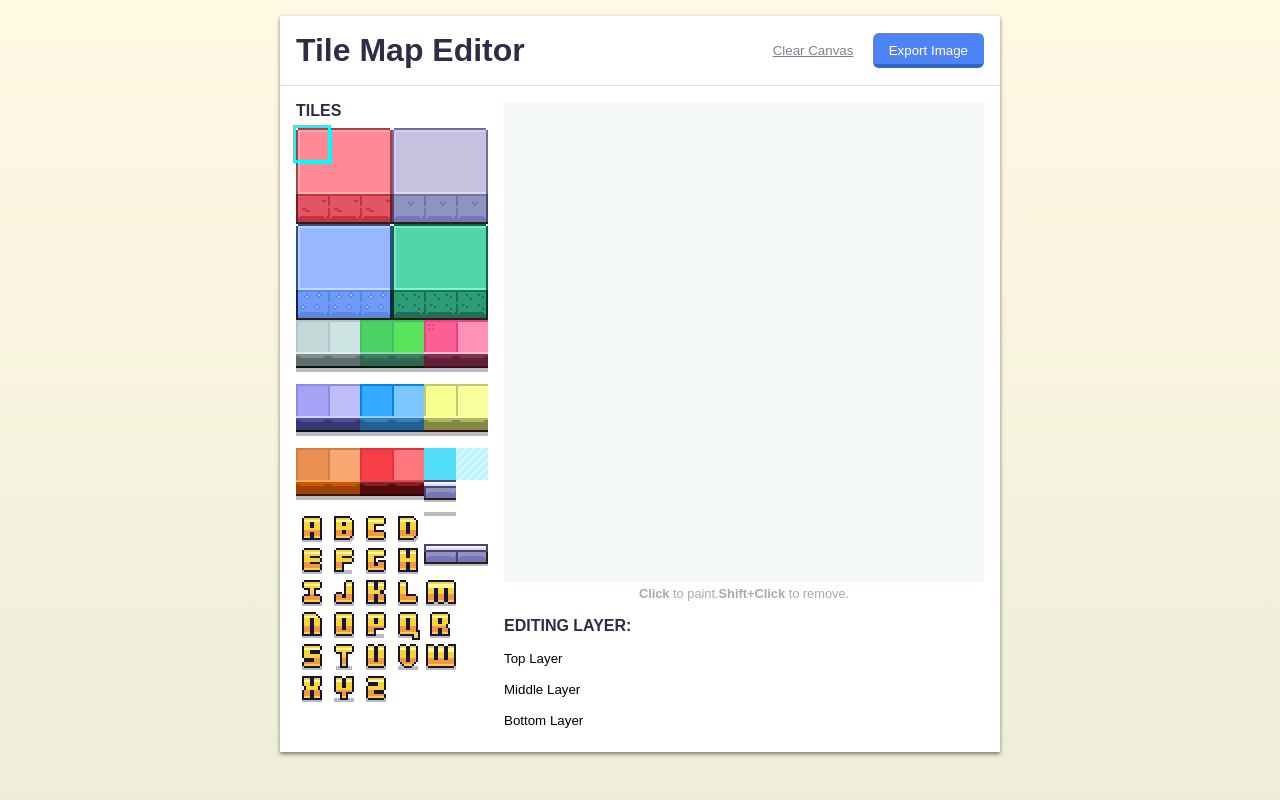
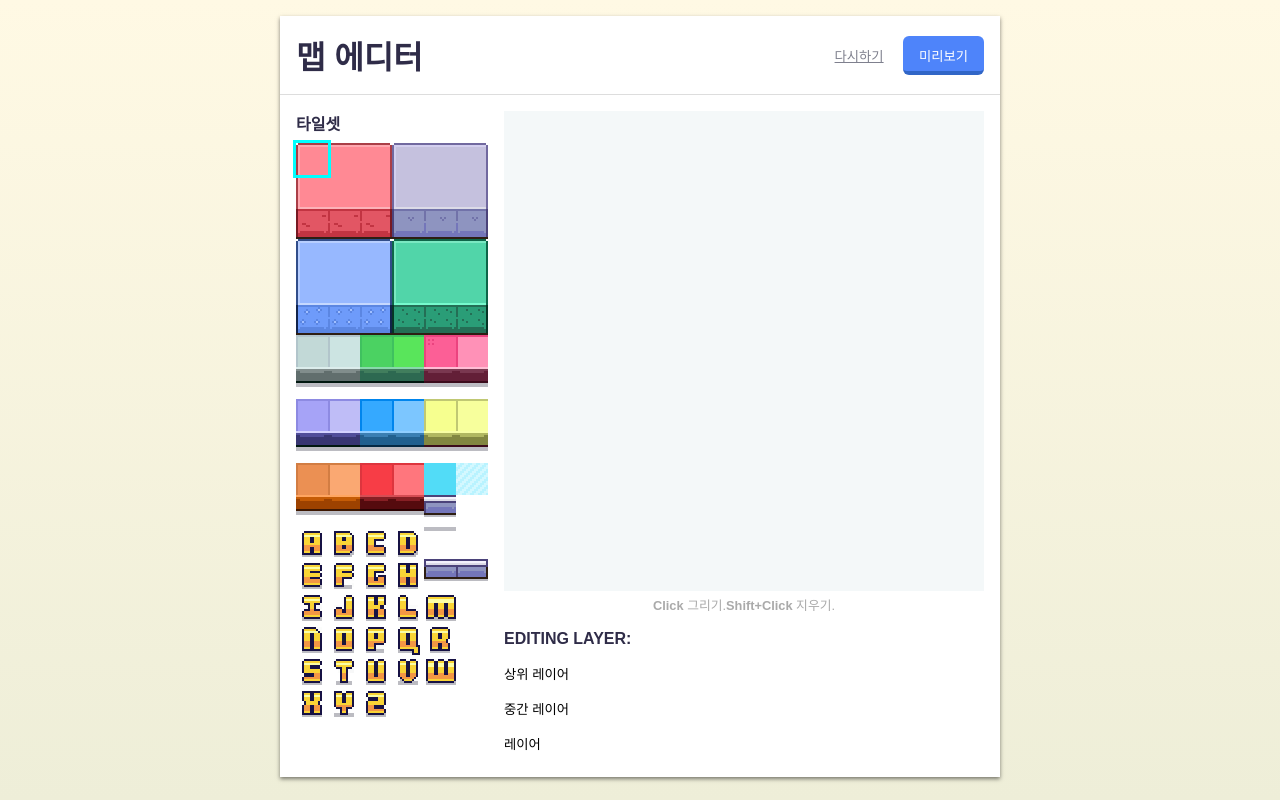
Before and after one commit to flsek/react-tile, a React (Create React App) app: page / in a window 1280 px wide. Built offline with nearby package versions, Linux system fonts and the light colour scheme.

Commit message:
맵 에디터 완성

```diff
--- a/src/App.css
+++ b/src/App.css
@@ -72,7 +72,7 @@ canvas {
   list-style-type:none;
   margin:0;
   padding:0;
-  button {
+  .layer-button {
     appearance:none;
     font-family:inherit;
     outline:0;
--- a/src/App.tsx
+++ b/src/App.tsx
@@ -113,16 +113,19 @@ function App() {
     currentLayer = newLayer;
 
     // 업데이트된 레이어를 UI에 표시
-    let oldActiveLayer = document.querySelector(".layer.active");
-    if (oldActiveLayer) {
-      oldActiveLayer.classList.remove("active");
+    const activeLayers = document.querySelectorAll(".layer-button.active");
+    activeLayers.forEach((layer) => {
+      layer.classList.remove("active");
+    });
+
+    const newActiveLayer = document.querySelector(
+      `[tile-layer="${currentLayer}"]`
+    ) as HTMLButtonElement;
+    if (newActiveLayer) {
+      newActiveLayer.classList.add("active");
     }
-    (
-      document.querySelector(
-        `[tile-layer="${currentLayer}"]`
-      ) as HTMLButtonElement
-    )?.classList.add("active");
   }
+
 
   function draw() {
     let ctx = canvas?.getContext("2d");
@@ -158,19 +161,19 @@ function App() {
   return (
     <div className="card">
       <header>
-        <h1>Tile Map Editor</h1>
+        <h1>맵 에디터</h1>
         <div>
           <button className="button-as-link" onClick={clearCanvas}>
-            Clear Canvas
+            다시하기
           </button>
           <button className="primary-button" onClick={exportImage}>
-            Export Image
+            미리보기
           </button>
         </div>
       </header>
       <div className="card_body">
         <aside>
-          <label>Tiles</label>
+          <label>타일셋</label>
           <div className="tileset-container">
             <img id="tileset-source" crossOrigin="anonymous" alt="타일셋" />
             <div className="tileset-container_selection"></div>
@@ -179,37 +182,37 @@ function App() {
         <div className="card_right-column">
           <canvas width={480} height={480} />
           <p className="instructions">
-            <strong>Click</strong> to paint.
-            <strong>Shift+Click</strong> to remove.
+            <strong>Click</strong> 그리기.
+            <strong>Shift+Click</strong> 지우기.
           </p>
           <div>
             <label>Editing Layer: </label>
             <ul className="layers">
               <li>
                 <button
-                  className="layer"
+                  className="layer-button"
                   tile-layer="2"
                   onClick={() => setLayer(2)}
                 >
-                  Top Layer
+                  상위 레이어
                 </button>
               </li>
               <li>
                 <button
-                  className="layer"
+                  className="layer-button"
                   tile-layer="1"
                   onClick={() => setLayer(1)}
                 >
-                  Middle Layer
+                  중간 레이어
                 </button>
               </li>
               <li>
                 <button
-                  className="layer"
+                  className="layer-button"
                   tile-layer="0"
                   onClick={() => setLayer(0)}
                 >
-                  Bottom Layer
+                  레이어
                 </button>
               </li>
             </ul>
```
Lines whose indentation alone changed are shown as unchanged.
